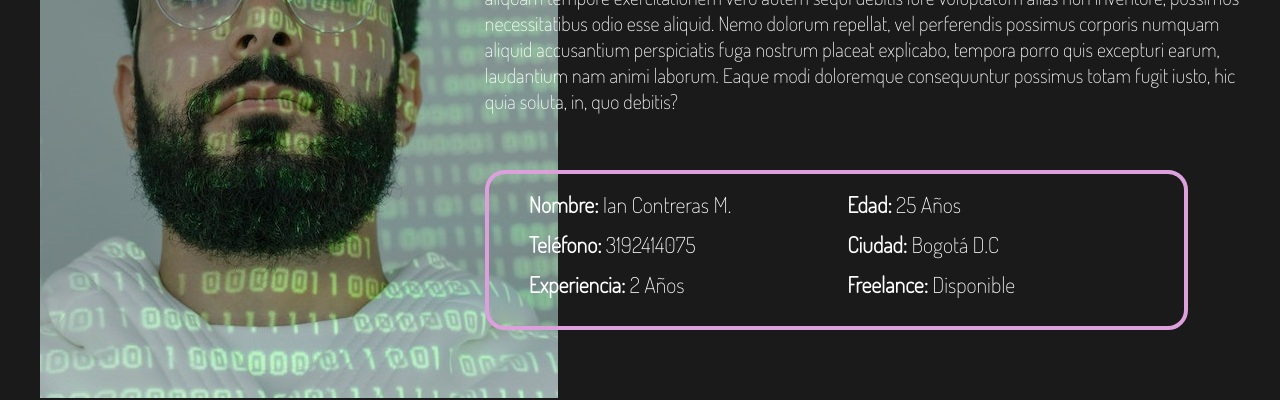
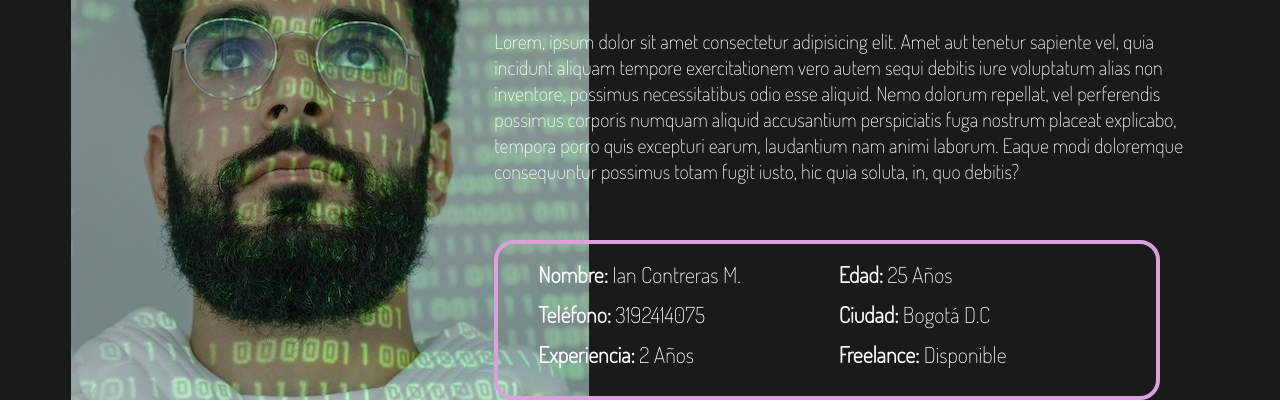
Before and after one commit to iancontre/portafolio, a plain HTML site: page index.html in a window 1280 px wide. Shown: the part 333-733 px from the top of the page. Drawn offline with Linux system fonts and the light colour scheme.

Commit message:
Update style.css

```diff
--- a/css/style.css
+++ b/css/style.css
@@ -5,11 +5,11 @@ body{
     background: #1a1a1a;
 }
 section{
-    width: 95%;
-    height: 640px;
-    max-width: 1800px;
+    width: 90%;
+    height: 630px;
+    max-width: 1600px;
 
-    margin: 90px auto;
+    margin: 160px auto;
 }
 
 #fila{
```
